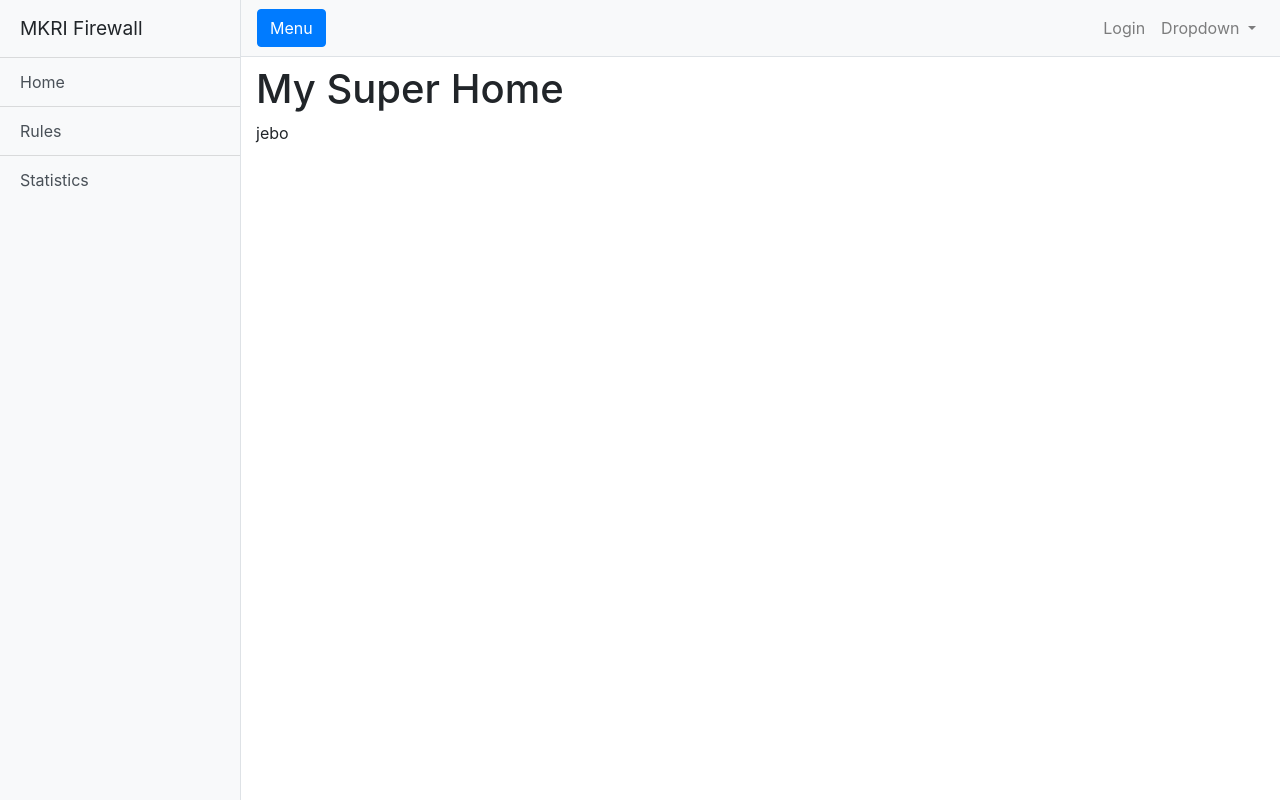
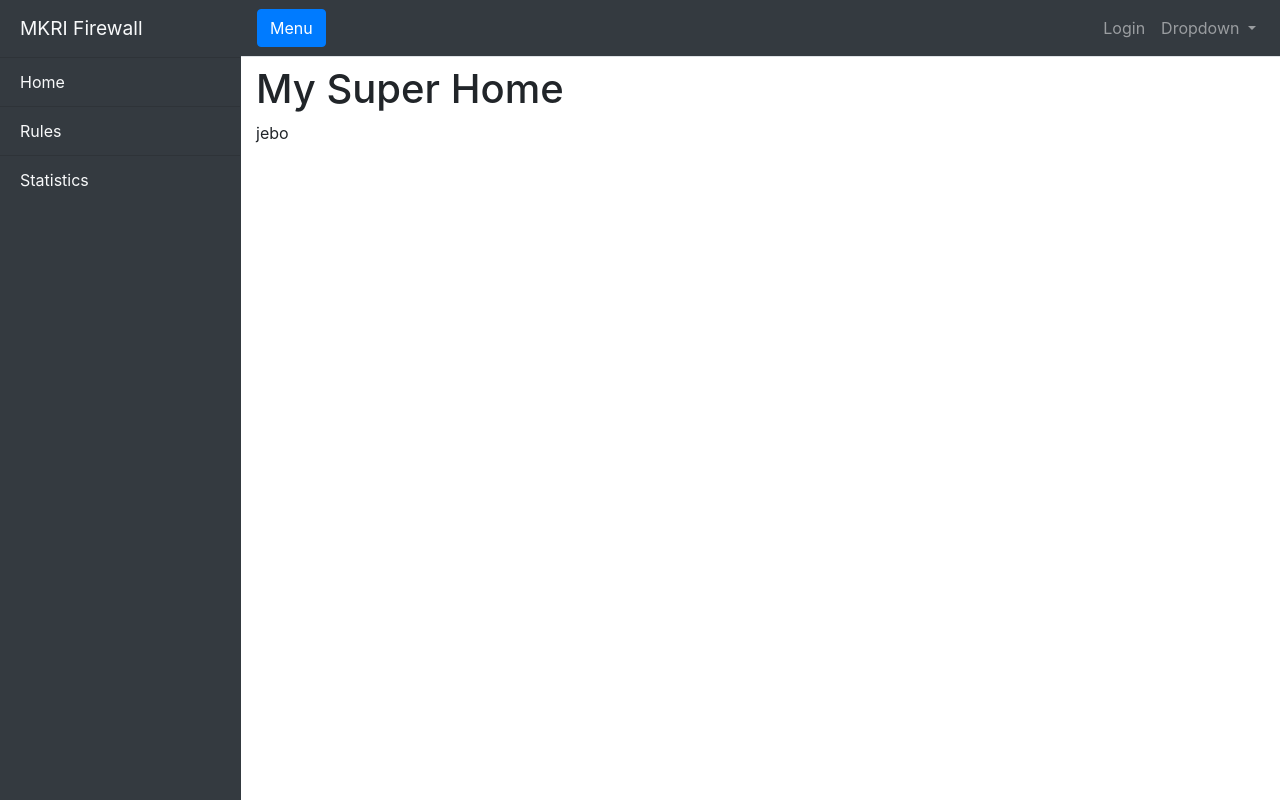
Before and after one commit to adiosnb/MKRI, a Django app: page / in a window 1280 px wide. Run offline with Django 3.2, Linux system fonts and the light colour scheme; some libraries are stand-ins or nearby versions.

Commit message:
[html] make it dark

```diff
--- a/mkrifirewall/firewall/templates/firewall/base.html
+++ b/mkrifirewall/firewall/templates/firewall/base.html
@@ -24,12 +24,12 @@
 <div class="d-flex" id="wrapper">
 
     <!-- Sidebar -->
-    <div class="bg-light border-right" id="sidebar-wrapper">
-        <div class="sidebar-heading">MKRI Firewall</div>
+    <div class="bg-dark border-right border-dark" id="sidebar-wrapper">
+        <div class="sidebar-heading text-light">MKRI Firewall</div>
         <div class="list-group list-group-flush">
-            <a href="{% url 'fw-home' %}" class="list-group-item list-group-item-action bg-light">Home</a>
-            <a href="{% url 'fw-rules' %}" class="list-group-item list-group-item-action bg-light">Rules</a>
-            <a href="{% url 'fw-stats' %}" class="list-group-item list-group-item-action bg-light">Statistics</a>
+            <a href="{% url 'fw-home' %}"  class="list-group-item list-group-item-action text-light bg-dark">Home</a>
+            <a href="{% url 'fw-rules' %}" class="list-group-item list-group-item-action text-light bg-dark">Rules</a>
+            <a href="{% url 'fw-stats' %}" class="list-group-item list-group-item-action text-light bg-dark">Statistics</a>
         </div>
     </div>
     <!-- /#sidebar-wrapper -->
@@ -37,7 +37,7 @@
     <!-- Page Content -->
     <div id="page-content-wrapper">
 
-        <nav class="navbar navbar-expand-lg navbar-light bg-light border-bottom">
+        <nav class="navbar navbar-expand-lg navbar-dark bg-dark border-bottom">
             <button class="btn btn-primary" id="menu-toggle">Menu</button>
 
             <button class="navbar-toggler" type="button" data-toggle="collapse" data-target="#navbarSupportedContent"
```
